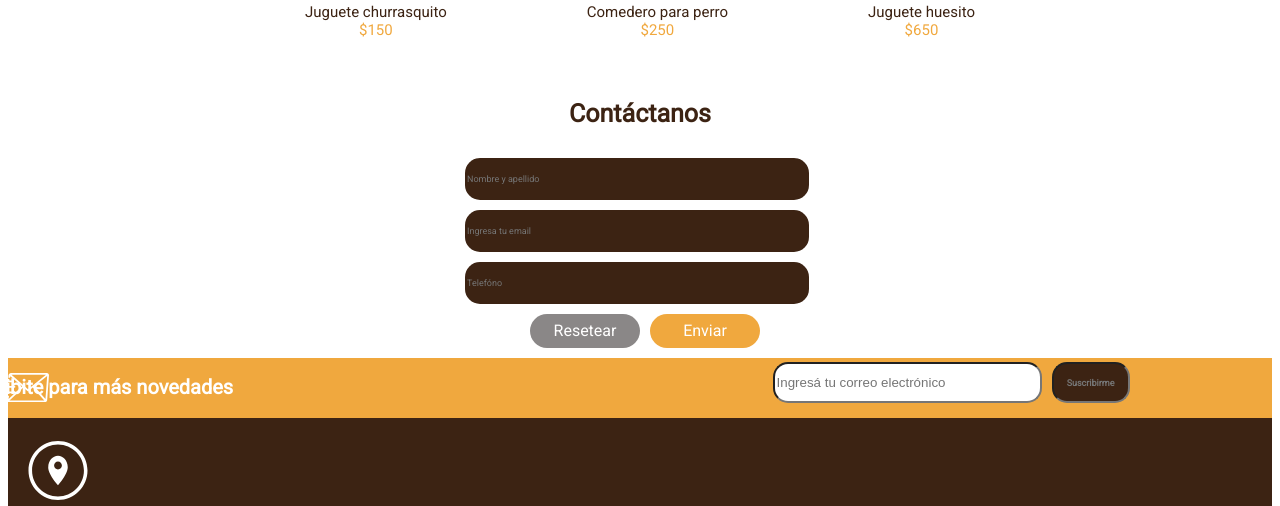
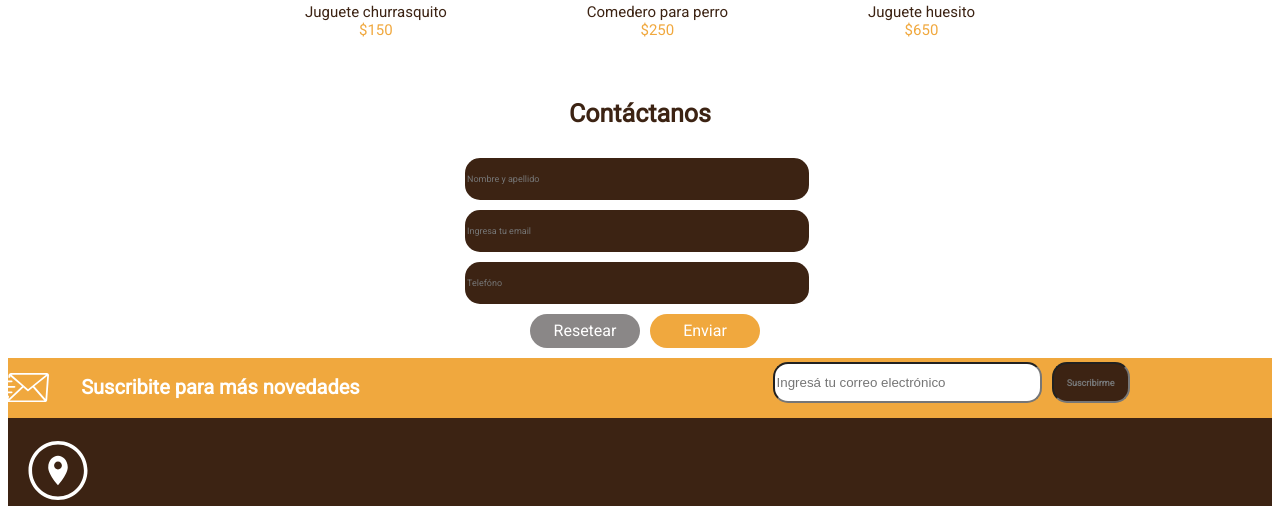
Before and after one commit to VeronaMichalowski/PETSHOP, a plain HTML site: page index.html in a window 1280 px wide. Shown: the part 1112-1618 px from the top of the page. Drawn offline with Linux system fonts and the light colour scheme.

Commit message:
Update style.css

```diff
--- a/style.css
+++ b/style.css
@@ -362,7 +362,7 @@ header svg {
 
  .suscribite {
     position: relative;
-    right: 25%;
+    right: 15%;
 
 
 
```
